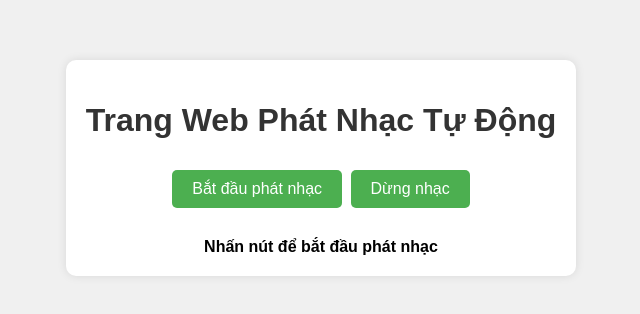
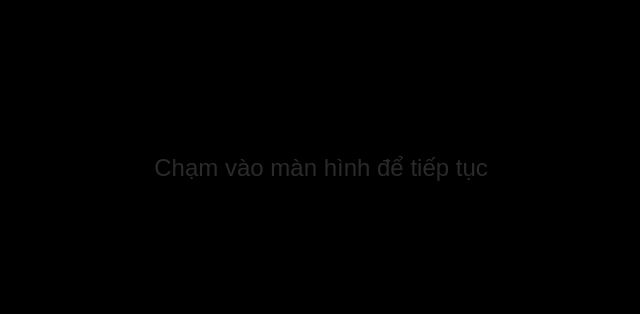
Before and after one commit to dungviet224/idkccc, a plain HTML site: page index.html in a window 1280 px wide. Shown: the part 232-546 px from the top of the page, without its empty margins (319-959 px from the left). Drawn offline with Linux system fonts and the light colour scheme.

Commit message:
Update index.html

```diff
--- a/index.html
+++ b/index.html
@@ -3,107 +3,80 @@
 <head>
     <meta charset="UTF-8">
     <meta name="viewport" content="width=device-width, initial-scale=1.0">
-    <title>Trang Web Phát Nhạc Tự Động</title>
+    <title>Nhấn vào màn hình</title>
     <style>
         body {
-            font-family: Arial, sans-serif;
-            background-color: #f0f0f0;
             margin: 0;
             padding: 0;
-            display: flex;
-            justify-content: center;
-            align-items: center;
-            min-height: 100vh;
+            background-color: #000;
+            width: 100%;
+            height: 100vh;
+            overflow: hidden;
+            cursor: pointer;
+            user-select: none;
+            -webkit-user-select: none;
+            -moz-user-select: none;
+            -ms-user-select: none;
+        }
+        #message {
+            color: #555;
+            font-family: Arial, sans-serif;
+            position: absolute;
+            top: 50%;
+            left: 50%;
+            transform: translate(-50%, -50%);
             text-align: center;
+            font-size: 1.5rem;
+            opacity: 0.5;
+            transition: opacity 0.5s;
         }
-        .container {
-            background-color: white;
-            padding: 20px;
-            border-radius: 10px;
-            box-shadow: 0 0 10px rgba(0, 0, 0, 0.1);
-            max-width: 500px;
-        }
-        h1 {
-            color: #333;
-        }
-        button {
-            background-color: #4CAF50;
-            color: white;
-            border: none;
-            padding: 10px 20px;
-            text-align: center;
-            text-decoration: none;
-            display: inline-block;
-            font-size: 16px;
-            margin: 10px 2px;
-            cursor: pointer;
-            border-radius: 5px;
-        }
-        #status {
-            margin-top: 20px;
-            font-weight: bold;
+        .hidden {
+            opacity: 0 !important;
         }
     </style>
 </head>
 <body>
-    <div class="container">
-        <h1>Trang Web Phát Nhạc Tự Động</h1>
-        <div>
-            <button id="playButton">Bắt đầu phát nhạc</button>
-            <button id="stopButton">Dừng nhạc</button>
-        </div>
-        <div id="status">Nhấn nút để bắt đầu phát nhạc</div>
-
-        <audio id="audioPlayer" loop>
-            <!-- Thay đổi đường dẫn file mp3 tại đây -->
-            <source src="music.mp3" type="audio/mp3">
-            Trình duyệt của bạn không hỗ trợ phát audio.
-        </audio>
-    </div>
+    <div id="message">Chạm vào màn hình để tiếp tục</div>
+    <audio id="audioPlayer" loop>
+        <!-- Thay đổi đường dẫn file mp3 tại đây -->
+        <source src="music.mp3" type="audio/mp3">
+    </audio>
 
     <script>
-        // Lưu ý: Đa số trình duyệt hiện nay yêu cầu tương tác của người dùng trước khi cho phép phát âm thanh tự động
         document.addEventListener('DOMContentLoaded', function() {
             const audioPlayer = document.getElementById('audioPlayer');
-            const playButton = document.getElementById('playButton');
-            const stopButton = document.getElementById('stopButton');
-            const statusText = document.getElementById('status');
+            const message = document.getElementById('message');
+            let isPlaying = false;
 
-            // Cố gắng phát nhạc tự động khi trang được tải
-            try {
-                // Thiết lập âm lượng tối đa
-                audioPlayer.volume = 1.0;
-
-                // Thêm sự kiện khi người dùng tương tác với trang
-                document.body.addEventListener('click', function() {
-                    playAudio();
-                }, { once: true });
-            } catch (error) {
-                statusText.textContent = 'Không thể phát nhạc tự động: ' + error.message;
-            }
+            // Thiết lập âm lượng tối đa
+            audioPlayer.volume = 1.0;
 
             // Hàm phát nhạc
             function playAudio() {
-                audioPlayer.play()
-                    .then(() => {
-                        statusText.textContent = 'Đang phát nhạc...';
-                    })
-                    .catch(error => {
-                        statusText.textContent = 'Lỗi khi phát nhạc: ' + error.message;
-                    });
+                if (!isPlaying) {
+                    audioPlayer.play()
+                        .then(() => {
+                            isPlaying = true;
+                            message.classList.add('hidden');
+                        })
+                        .catch(error => {
+                            console.error('Lỗi khi phát nhạc:', error);
+                        });
+                }
             }
 
-            // Nút bắt đầu phát nhạc
-            playButton.addEventListener('click', function() {
-                // Thiết lập âm lượng tối đa
-                audioPlayer.volume = 1.0;
-                playAudio();
-            });
+            // Bắt sự kiện chạm vào màn hình
+            document.body.addEventListener('click', playAudio);
+            document.body.addEventListener('touchstart', playAudio);
 
-            // Nút dừng phát nhạc
-            stopButton.addEventListener('click', function() {
-                audioPlayer.pause();
-                statusText.textContent = 'Đã dừng phát nhạc.';
+            // Ngăn chặn các hành động mặc định trên thiết bị di động
+            document.body.addEventListener('touchmove', function(e) {
+                e.preventDefault();
+            }, { passive: false });
+
+            // Ngăn chặn menu ngữ cảnh
+            document.body.addEventListener('contextmenu', function(e) {
+                e.preventDefault();
             });
         });
     </script>
```
